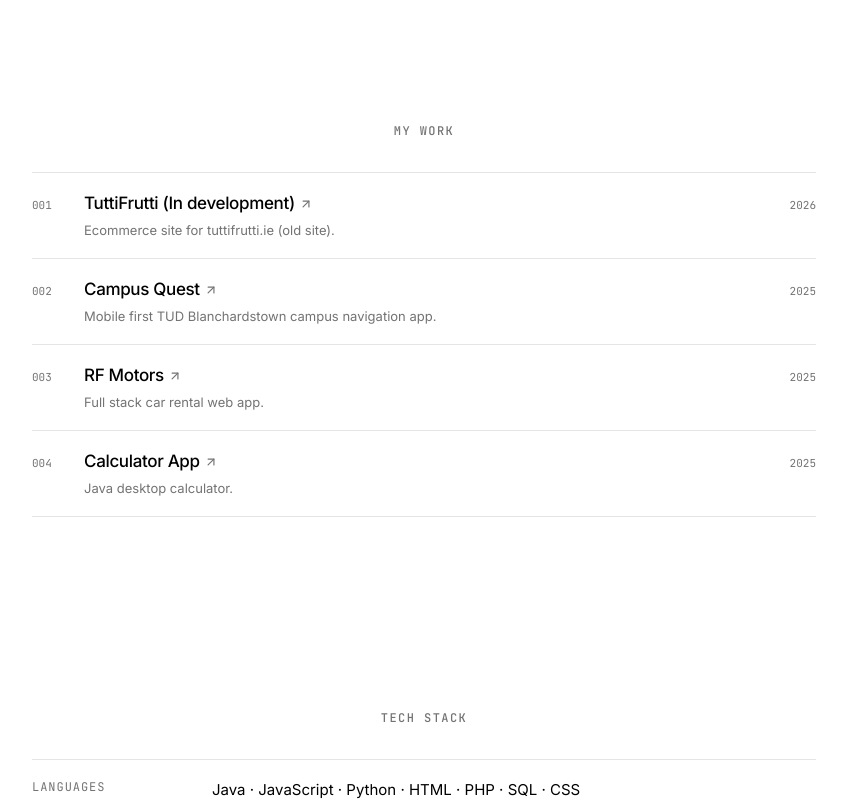
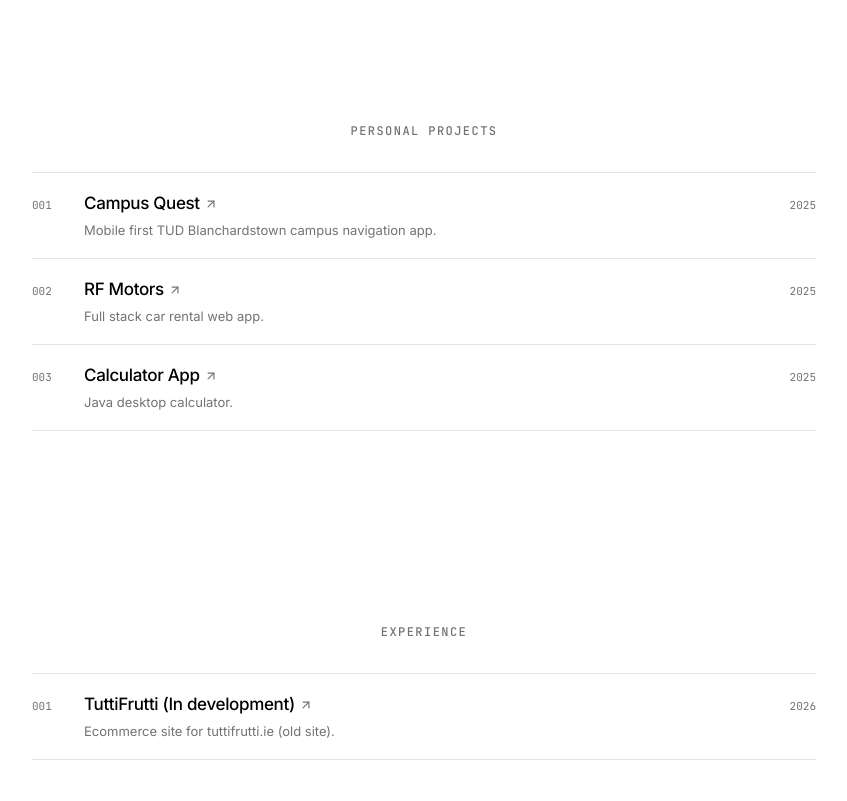
Before and after one commit to chidozieonyejelem/portfolio, a Next.js app: page / in a window 1280 px wide. Shown: the part 1120-1921 px from the top of the page, without its empty margins (216-1063 px from the left). Built offline with nearby package versions, Linux system fonts and the light colour scheme.

Commit message:
Rename My Work to Personal Projects, add Experience section, move TuttiFrutti there

```diff
--- a/app/page.js
+++ b/app/page.js
@@ -1,13 +1,15 @@
 import { Hero } from "@/components/hero";
-import { SelectedWork } from "@/components/selected-work";
+import { ProjectSection } from "@/components/project-section";
 import { TechStack } from "@/components/tech-stack";
 import { AboutSection } from "@/components/about-section";
+import { personalProjects, experience } from "@/lib/content";
 
 export default function Home() {
   return (
     <main className="mx-auto w-full max-w-[880px] flex-1 px-[clamp(20px,5vw,48px)]">
       <Hero />
-      <SelectedWork />
+      <ProjectSection id="projects" label="Personal Projects" items={personalProjects} />
+      <ProjectSection id="experience" label="Experience" items={experience} />
       <TechStack />
       <AboutSection />
     </main>
--- /dev/null
+++ b/components/project-section.js
@@ -0,0 +1,23 @@
+import { SectionHeader } from "@/components/section-header";
+import { WorkRow } from "@/components/work-row";
+
+export function ProjectSection({ id, label, items }) {
+  return (
+    <section id={id} className="py-[clamp(48px,8vw,96px)]">
+      <SectionHeader label={label} />
+      <div className="border-b-[0.5px] border-[#e5e5e5]">
+        {items.map((item) => (
+          <WorkRow
+            key={item.num}
+            num={item.num}
+            title={item.title}
+            description={item.description}
+            year={item.year}
+            href={item.href}
+            external={item.external}
+          />
+        ))}
+      </div>
+    </section>
+  );
+}
--- a/components/selected-work.js
+++ /dev/null
@@ -1,24 +0,0 @@
-import { SectionHeader } from "@/components/section-header";
-import { WorkRow } from "@/components/work-row";
-import { selectedWork } from "@/lib/content";
-
-export function SelectedWork() {
-  return (
-    <section id="work" className="py-[clamp(48px,8vw,96px)]">
-      <SectionHeader label="My Work" />
-      <div className="border-b-[0.5px] border-[#e5e5e5]">
-        {selectedWork.map((work) => (
-          <WorkRow
-            key={work.num}
-            num={work.num}
-            title={work.title}
-            description={work.description}
-            year={work.year}
-            href={work.href}
-            external={work.external}
-          />
-        ))}
-      </div>
-    </section>
-  );
-}
--- a/lib/content.js
+++ b/lib/content.js
@@ -27,17 +27,9 @@
   { label: "CV", href: "/cv.pdf", external: false },
 ];
 
-export const selectedWork = [
+export const personalProjects = [
   {
     num: "001",
-    title: "TuttiFrutti (In development)",
-    description: "Ecommerce site for tuttifrutti.ie (old site).",
-    year: "2026",
-    href: "https://tuttifrutti.ie/",
-    external: true,
-  },
-  {
-    num: "002",
     title: "Campus Quest",
     description:
       "Mobile first TUD Blanchardstown campus navigation app.",
@@ -46,7 +38,7 @@
     external: true,
   },
   {
-    num: "003",
+    num: "002",
     title: "RF Motors",
     description: "Full stack car rental web app.",
     year: "2025",
@@ -54,11 +46,22 @@
     external: true,
   },
   {
-    num: "004",
+    num: "003",
     title: "Calculator App",
     description: "Java desktop calculator.",
     year: "2025",
     href: "https://github.com/chidozieonyejelem/Java-Calculator-App",
+    external: true,
+  },
+];
+
+export const experience = [
+  {
+    num: "001",
+    title: "TuttiFrutti (In development)",
+    description: "Ecommerce site for tuttifrutti.ie (old site).",
+    year: "2026",
+    href: "https://tuttifrutti.ie/",
     external: true,
   },
 ];
```
